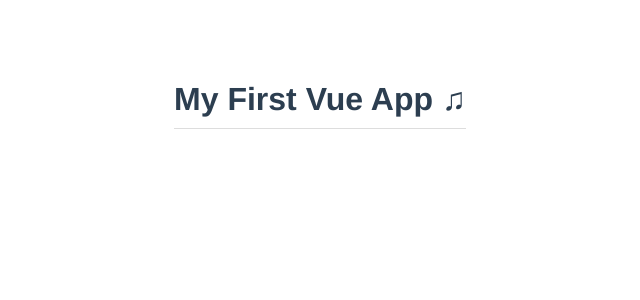
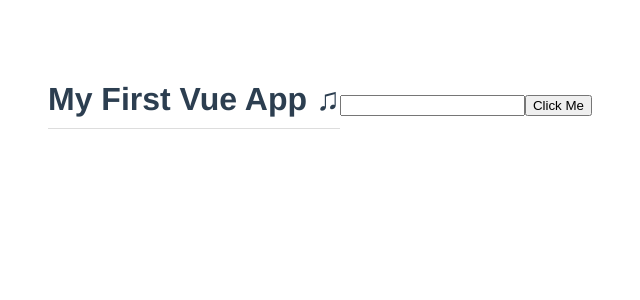
Before and after one commit to 5Akan/modal-project, a Vue app: page / in a window 1280 px wide. Shown: the top 300 px of the page, without its empty margins (320-960 px from the left). Built offline with nearby package versions, Linux system fonts and the light colour scheme.

Commit message:
Template aRefs in Vue which is similar to querySelector in JS

```diff
--- a/src/App.vue
+++ b/src/App.vue
@@ -1,5 +1,7 @@
 <template>
   <h1>{{title}}</h1>
+  <input type="text" ref="name">
+  <button @click ="handleClick">Click Me</button>
 </template>
 
 <script>
@@ -9,6 +11,12 @@
     return{
       title:'My First Vue App ♫'
     }
+  },
+  methods:{
+     handleClick(){
+        console.log(this.$refs.name);
+        this.$refs.name.classList.add('active');
+     }
   }
 }
 </script>
```
